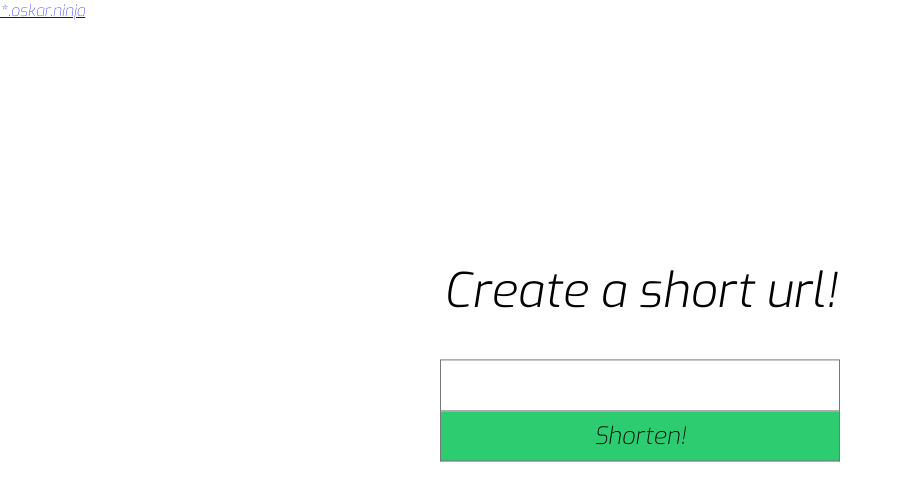
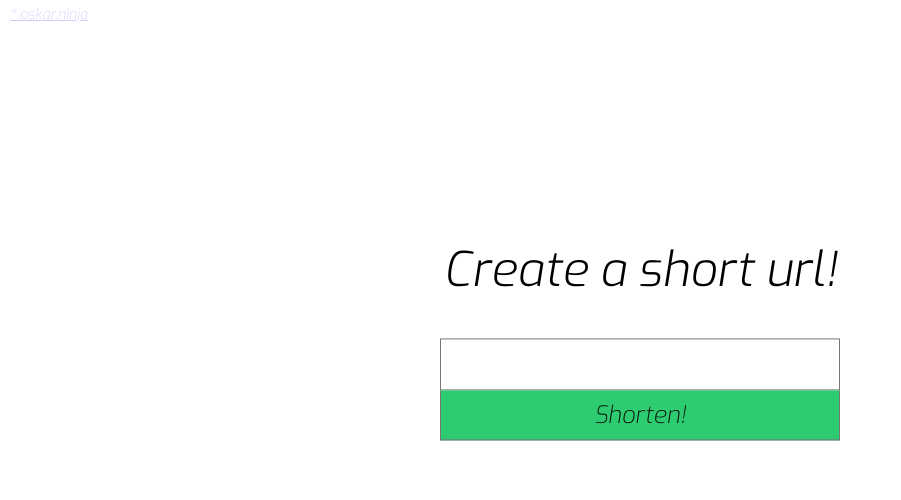
Before and after one commit to raksooo/URL-shortener, a plain HTML site: page static/index.html in a window 1280 px wide. Shown: the whole page, without its empty margins (0-901 px from the left). Drawn offline with Linux system fonts and the light colour scheme; files that its build step writes are made by us from their sources; files whose address does not match are found by name.

Commit message:
Improved styles.

```diff
--- a/static/styles.css
+++ b/static/styles.css
@@ -3,7 +3,22 @@ html, body {
     margin: 0;
     font-family: 'Exo', sans-serif;
     font-style: italic;
-    font-weight: 100;
+    font-weight: 200;
+}
+
+div {
+    float: left;
+    margin: 3px 10px;
+    opacity: 0.2;
+    transition: opacity 90ms linear;
+}
+
+div:hover {
+    opacity: 0.9;
+}
+
+div a {
+    font-size: 0.9em;
 }
 
 main {
@@ -61,6 +76,7 @@ main form input[type="submit"] {
     font-family: inherit;
     font-style: inherit;
     font-weight: 200;
+    transition: background-color 40ms linear;
 }
 
 main form input[type="submit"]:active {
```
